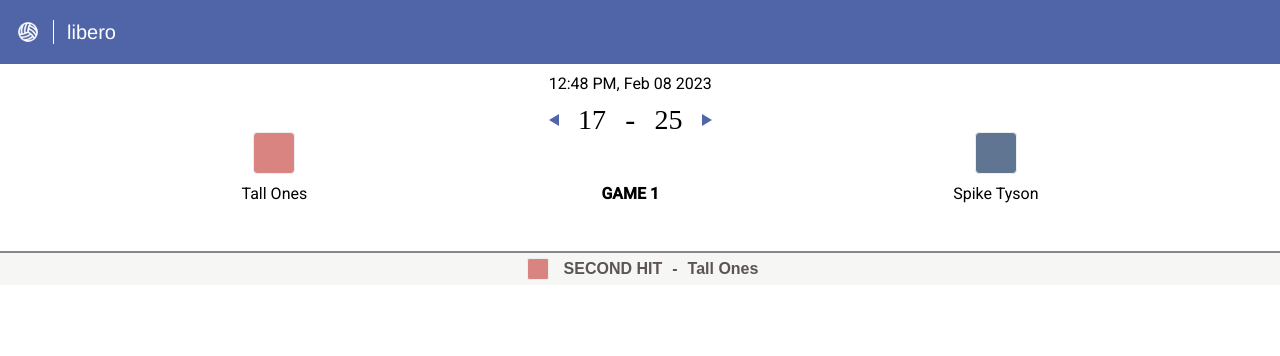
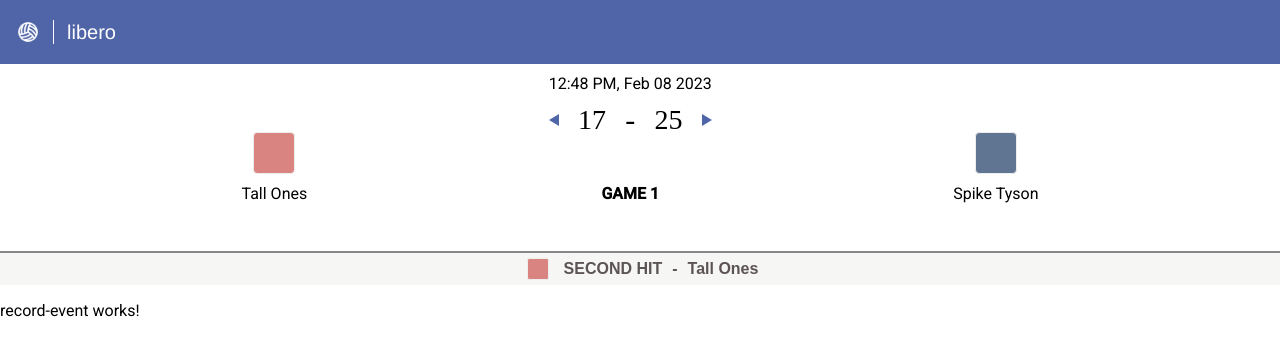
Before and after one commit to MunseokKimmy/libero, an Angular app: page /ongoing-game in a window 1280 px wide. Shown: the top 356 px of the page. Built offline with nearby package versions, Linux system fonts and the light colour scheme.

Commit message:
Add record-event.

```diff
--- a/src/app/app.module.ts
+++ b/src/app/app.module.ts
@@ -16,6 +16,7 @@ import { MatchHistoryComponent } from './match-history/match-history.component';
 import { OngoingMatchComponent } from './ongoing-match/ongoing-match.component';
 import { ScoreboardComponent } from './components/scoreboard/scoreboard.component';
 import { HitIndicatorBannerComponent } from './components/hit-indicator-banner/hit-indicator-banner.component';
+import { RecordEventComponent } from './components/record-event/record-event.component';
 
 @NgModule({
   declarations: [
@@ -27,7 +28,8 @@ import { HitIndicatorBannerComponent } from './components/hit-indicator-banner/h
     MatchHistoryComponent,
     OngoingMatchComponent,
     ScoreboardComponent,
-    HitIndicatorBannerComponent
+    HitIndicatorBannerComponent,
+    RecordEventComponent
   ],
   imports: [
     BrowserModule,
--- /dev/null
+++ b/src/app/components/record-event/record-event.component.html
@@ -0,0 +1 @@
+<p>record-event works!</p>
--- /dev/null
+++ b/src/app/components/record-event/record-event.component.ts
@@ -0,0 +1,15 @@
+import { Component, OnInit } from '@angular/core';
+
+@Component({
+  selector: 'app-record-event',
+  templateUrl: './record-event.component.html',
+  styleUrls: ['./record-event.component.scss']
+})
+export class RecordEventComponent implements OnInit {
+
+  constructor() { }
+
+  ngOnInit(): void {
+  }
+
+}
--- a/src/app/ongoing-match/ongoing-match.component.html
+++ b/src/app/ongoing-match/ongoing-match.component.html
@@ -1,2 +1,3 @@
 <app-scoreboard></app-scoreboard>
 <app-hit-indicator-banner></app-hit-indicator-banner>
+<app-record-event></app-record-event>
```
Also changed, not shown: src/app/components/record-event/record-event.component.scss (added), 1 other file (tests, documents, lock files or other folders).
